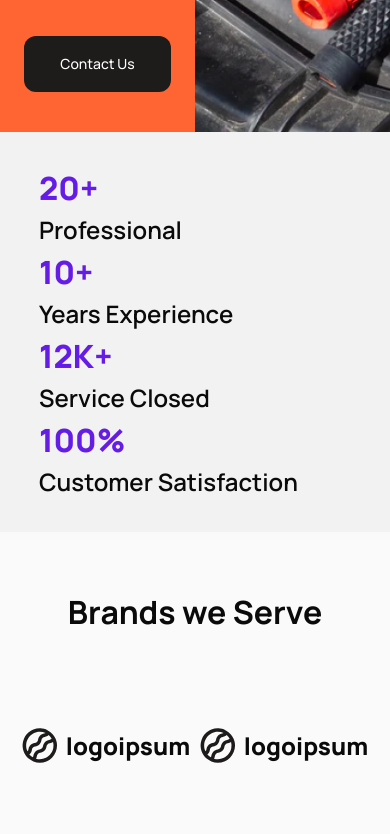
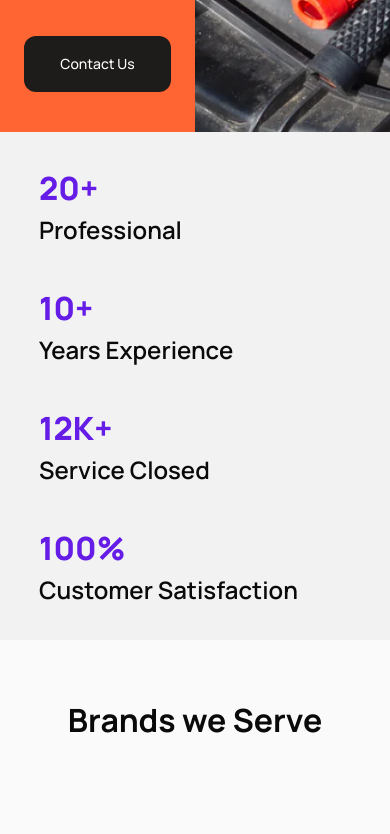
Before and after one commit to w3ngithub/revive-motors, a Next.js app: page / in a window 390 px wide. Shown: the part 5580-6414 px from the top of the page. Built offline with nearby package versions, Linux system fonts and the light colour scheme.

Commit message:
feat: customer-satisfaction  responsiveness added

```diff
--- a/src/app/page.tsx
+++ b/src/app/page.tsx
@@ -23,7 +23,7 @@ export default function Home() {
       <Brands />
       {/* <CustomerView /> */}
       <FrequentQuestion />
-      <Footer />
+      {/* <Footer /> */}
     </>
   );
 }
--- a/src/components/custom-components/customer-satisfaction.tsx
+++ b/src/components/custom-components/customer-satisfaction.tsx
@@ -5,7 +5,7 @@ import customerSatisfactionData from "../../json/customer-satisfaction.json";
 const CustomerSatisfaction = () => {
   return (
     <section className="bg-customColor-lightGrey ">
-      <div className="container flex flex-row justify-between items-center py-8 flex-wrap ">
+      <div className="container flex flex-row justify-between items-center py-8 flex-wrap max-lg:gap-x-4 max-lg:gap-y-6 max-sm:gap-y-9 ">
         {customerSatisfactionData.map((item, index) => {
           return (
             <div className="">
```
